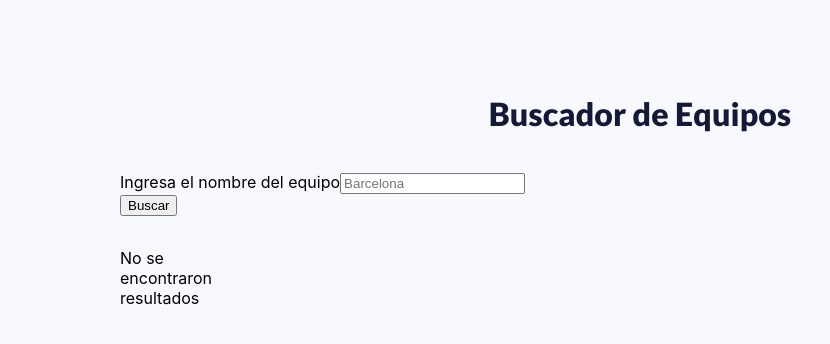
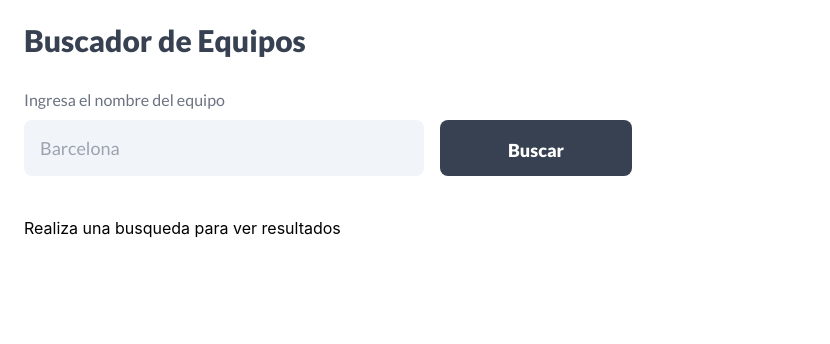
Before and after one commit to ExonMarcelo/football-info, a React (Create React App) app: page / in a window 1280 px wide. Shown: the top 344 px of the page, without its empty margins (0-830 px from the left). Built offline with nearby package versions, Linux system fonts and the light colour scheme.

Commit message:
[FIX] Agregar tailwind

```diff
--- a/package.json
+++ b/package.json
@@ -36,5 +36,8 @@
       "last 1 firefox version",
       "last 1 safari version"
     ]
+  },
+  "devDependencies": {
+    "tailwindcss": "^3.2.7"
   }
 }
--- a/src/components/pages/home/index.jsx
+++ b/src/components/pages/home/index.jsx
@@ -5,6 +5,7 @@ function Home() {
     const [formData, setFormData]= useState({query: ""})
     const { teams, loading, getTeams } = useTeams();
     const queryRef = useRef("");
+    const firstTimeRef = useRef(true);
 
     const onChange = (e) => {
         const {name, value} = e.currentTarget;
@@ -18,37 +19,51 @@ function Home() {
         if(formData.query !== queryRef.current){
             queryRef.current = formData.query;
             getTeams({team: formData.query});
+            firstTimeRef.current = false;
         }
     }
 
     return (
-        <section>
-            <div className="container results-container">
-                <h1 className="col-full">Buscador de Equipos</h1>
-                <div className="col-full">
-                    <form onSubmit={handleSubmit}>
-                        <div className="form-control">
-                            <label>Ingresa el nombre del equipo</label>
+        <section className="container p-6">
+            {/* <div className=""> */}
+                <h1 className="text-3xl font-lato font-bold leading-8 text-gray-700 mb-8">Buscador de Equipos</h1>
+
+                <form className="grid grid-cols-4 md:grid-cols-6 gap-4 mb-10 md:items-end xl:grid-cols-12" onSubmit={handleSubmit}>
+                    <div className="form-control col-span-4 md:col-span-4 ">
+                        <label className="text-md font-lato text-gray-500">Ingresa el nombre del equipo</label>
                         <input
                             type="text"
                             name="query"
                             id="query"
                             placeholder="Barcelona"
                             value={formData.query}
-                                onChange={onChange} />
+                            onChange={onChange}
+                            className="w-full bg-slate-100 rounded-lg p-4 mt-2 mb-2 border-sky-700
+                                        font-lato text-lg text-grey-700 md:mb-0 md:h-14" />
                     </div>
-                        <button type="submit">Buscar</button>
+                    <button className="bg-gray-700 rounded-lg text-white
+                                        font-lato text-lg font-semibold p-4
+                                        col-span-4
+                                        md:col-span-2 md:h-14"
+                                        type="submit">Buscar</button>
                 </form>
-                </div>
                 {
-                    (teams.length === 0 && !loading)  &&
+                    firstTimeRef.current  &&
+                    <p>Realiza una busqueda para ver resultados</p>
+                }
+                {
+                    (teams.length === 0 && !loading && !firstTimeRef.current)  &&
                     <p>No se encontraron resultados</p>
                 }
+                <div className="results grid grid-cols-4 md:grid-cols-6 gap-4 xl:grid-cols-12">
                     {
                         loading ?
                         <p>Cargando...</p> :
                         teams.map(({team}, index) =>
-                        <div className="col-sm-2 col-lg-3 col-xl-3 card" key={index}>
+                            <div className="col-span-2
+                                            rounded-lg bg-slate-100 p-8
+                                            flex flex-col justify-center items-center
+                                            " key={index}>
                                 <img src={team.logo} alt={team.name}/>
                                 <h4>{team.name}</h4>
                                 <p>{team.country} - {team.founded}</p>
@@ -56,6 +71,7 @@ function Home() {
                         )
                     }
                 </div>
+            {/* </div> */}
         </section>
       );
 }
--- a/src/sass/_global.scss
+++ b/src/sass/_global.scss
@@ -1,83 +1,85 @@
 .App{
-    height: 100%;
-    background: #F8F9FF;
+    max-width: 100%;
+    width: 100%;
+    display: flex;
+    justify-content: center;
 }
 
-section{
-    width: 100%;
-    position: relative;
+// section{
+//     width: 100%;
+//     position: relative;
 
-}
+// }
 
-.container{
-    width: 100%;
-    box-sizing: border-box;
-    padding: 56px 24px;
-    margin: 0 auto;
-    display: grid;
-    grid-column-gap: 16px;
-    column-gap: 16px;
-    grid-column-start: span 4;
-    grid-column-end: span 4;
-    grid-template-columns: repeat(4, minmax(0, 1fr));
-    @media only screen and (min-width: 768px) {
-        padding: 80px 48px;
-        grid-template-columns: repeat(12, minmax(0, 1fr));
-        grid-column-start: span 12;
-        grid-column-end: span 12;
-        grid-column-gap: 20px;
-        column-gap: 20px;
-    }
-    @media only screen and (min-width: 1200px) {
-        padding: 96px 120px;
-        column-gap: 32px;
-    }
-    @media only screen and (min-width: 1500px) {
-        padding: 96px 0px;
-        max-width: 1312px;
-    }
-}
+// .container{
+//     width: 100%;
+//     box-sizing: border-box;
+//     padding: 56px 24px;
+//     margin: 0 auto;
+//     display: grid;
+//     grid-column-gap: 16px;
+//     column-gap: 16px;
+//     grid-column-start: span 4;
+//     grid-column-end: span 4;
+//     grid-template-columns: repeat(4, minmax(0, 1fr));
+//     @media only screen and (min-width: 768px) {
+//         padding: 80px 48px;
+//         grid-template-columns: repeat(12, minmax(0, 1fr));
+//         grid-column-start: span 12;
+//         grid-column-end: span 12;
+//         grid-column-gap: 20px;
+//         column-gap: 20px;
+//     }
+//     @media only screen and (min-width: 1200px) {
+//         padding: 96px 120px;
+//         column-gap: 32px;
+//     }
+//     @media only screen and (min-width: 1500px) {
+//         padding: 96px 0px;
+//         max-width: 1312px;
+//     }
+// }
 
-.row{
-    display: flex;
-    flex-wrap: wrap;
-    width: 100%;
-    max-width: 100%;
-    grid-column-start: 1;
-    grid-column-end: span 4;
-}
+// .row{
+//     display: flex;
+//     flex-wrap: wrap;
+//     width: 100%;
+//     max-width: 100%;
+//     grid-column-start: 1;
+//     grid-column-end: span 4;
+// }
 
-.col-sm-2 {
-    grid-column-start: span 2;
-}
+// .col-sm-2 {
+//     grid-column-start: span 2;
+// }
 
-.col-lg-1 {
-    @media only screen and (min-width: 768px) {
-        grid-column-start: span 1;
-    }
-}
+// .col-lg-1 {
+//     @media only screen and (min-width: 768px) {
+//         grid-column-start: span 1;
+//     }
+// }
 
-.col-lg-2 {
-    @media only screen and (min-width: 768px) {
-        grid-column-start: span 2;
-    }
-}
+// .col-lg-2 {
+//     @media only screen and (min-width: 768px) {
+//         grid-column-start: span 2;
+//     }
+// }
 
-.col-lg-3 {
-    @media only screen and (min-width: 768px) {
-        grid-column-start: span 3;
-    }
-}
+// .col-lg-3 {
+//     @media only screen and (min-width: 768px) {
+//         grid-column-start: span 3;
+//     }
+// }
 
-.col-xl-3 {
-    @media only screen and (min-width: 1360px) {
-        grid-column-start: span 3;
-    }
-}
+// .col-xl-3 {
+//     @media only screen and (min-width: 1360px) {
+//         grid-column-start: span 3;
+//     }
+// }
 
-.col-full{
-    grid-column-start: span 4;
-    @media only screen and (min-width: 768px) {
-        grid-column-start: span 12;
-    }
-}
+// .col-full{
+//     grid-column-start: span 4;
+//     @media only screen and (min-width: 768px) {
+//         grid-column-start: span 12;
+//     }
+// }
--- a/src/sass/index.scss
+++ b/src/sass/index.scss
@@ -1,7 +1,6 @@
-*{
-    margin: 0;
-}
-
 @import "./global";
 @import "./fonts";
-@import "./components/pages/home";
+
+@tailwind base;
+@tailwind components;
+@tailwind utilities;
--- /dev/null
+++ b/tailwind.config.js
@@ -0,0 +1,15 @@
+/** @type {import('tailwindcss').Config} */
+module.exports = {
+  content: ["./src/**/*.{js,jsx,ts,tsx}"],
+  theme: {
+    extend: {
+      padding: {
+        'p-px-56': '56px',
+      },
+      fontFamily:{
+        'lato': ['Lato', 'sans-serif']
+      }
+    },
+  },
+  plugins: [],
+}
```
Also changed, not shown: 1 other file (tests, documents, lock files or other folders). Lines whose indentation alone changed are shown as unchanged.
